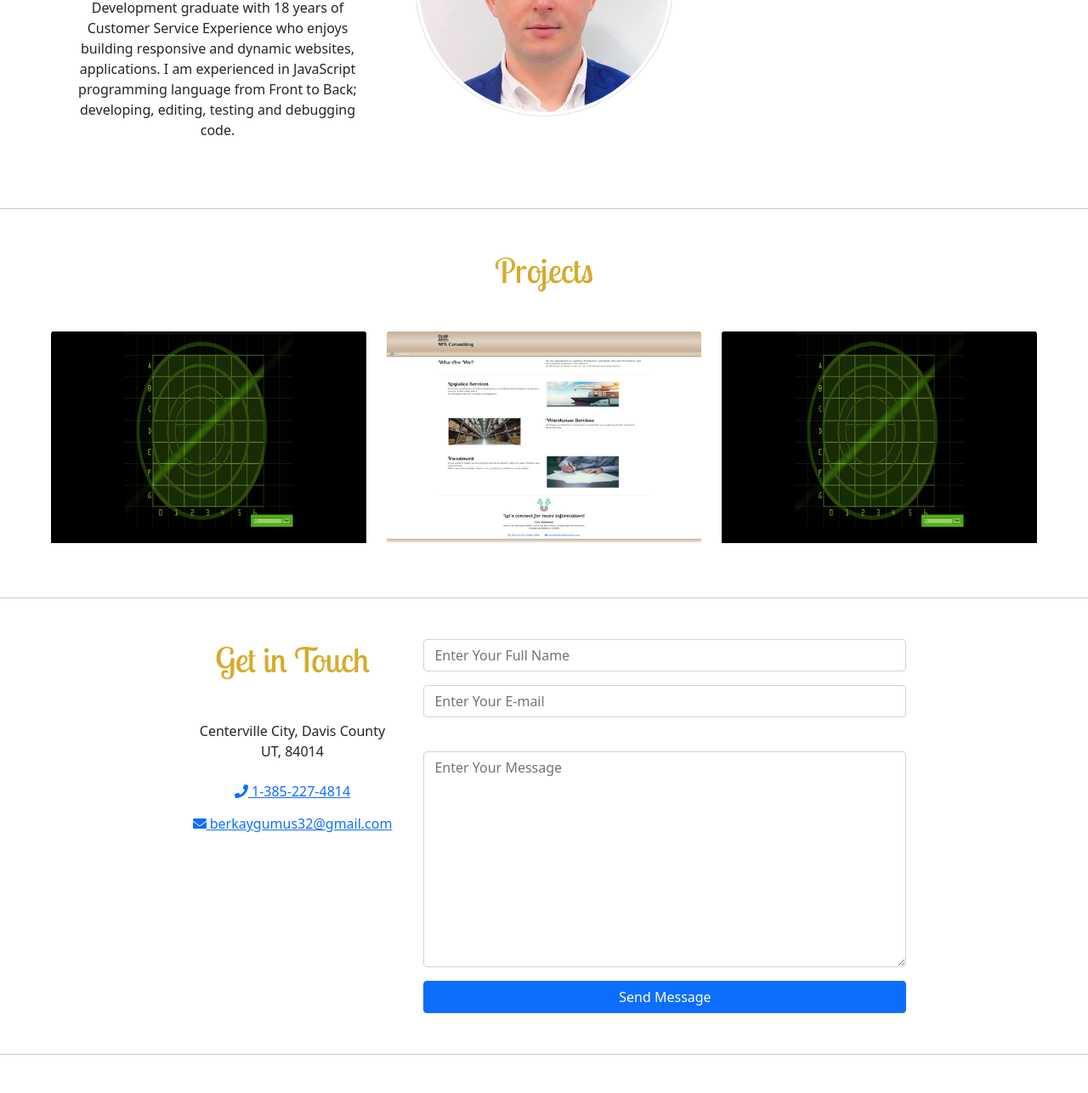
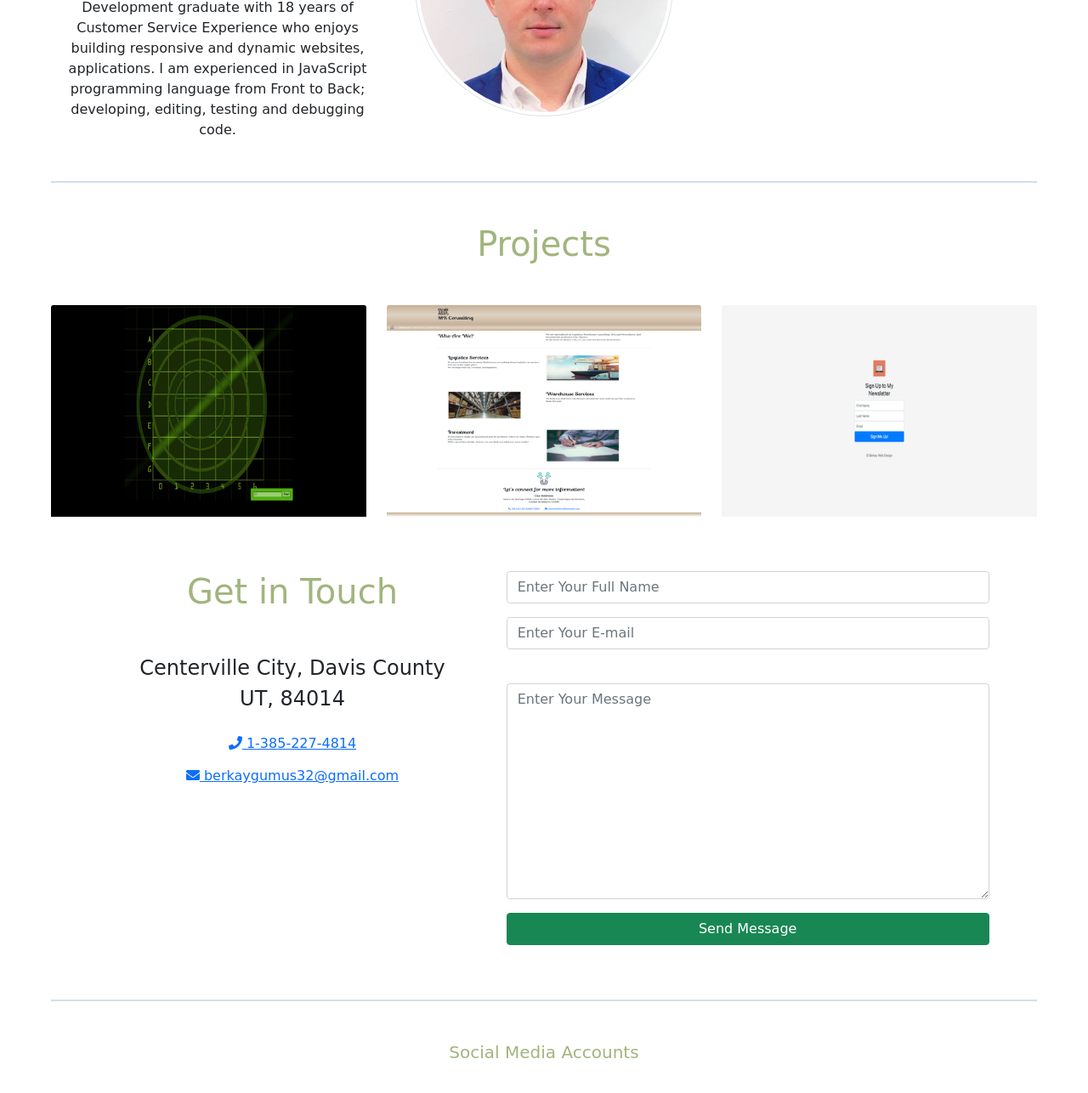
Before and after one commit to berkaygumus32/berkaygumus, a plain HTML site: page index.html in a window 1280 px wide. Shown: the part 723-2009 px from the top of the page at 85% size. Drawn offline with nearby package versions, Linux system fonts and the light colour scheme; a web font is replaced by a local one.

Commit message:
newsletter-signup added

```diff
--- a/index.html
+++ b/index.html
@@ -15,7 +15,7 @@
     <link rel="stylesheet" href="https://cdnjs.cloudflare.com/ajax/libs/bootstrap/5.1.3/js/bootstrap.min.js">
     <link rel="stylesheet" href="styles.css">
     <link href="https://fonts.googleapis.com/css2?family=Lobster+Two:ital@0;1&family=Playfair+Display&family=Poppins:wght@200&family=Roboto:wght@100;300;500;700;900&display=swap" rel="stylesheet">
-</head>
+    <link href="https://fonts.googleapis.com/css2?family=Supermercado+One&display=swap" rel="stylesheet"></head>
 <body>
 
 
@@ -33,6 +33,9 @@
                         </li>
                         <li class="nav-item">
                             <a href="#portfolio" class="nav-link">Portfolio</a>
+                        </li>
+                        <li class="nav-item">
+                            <a href="#certificates" class="nav-link">Certificates</a>
                         </li>
                         <li class="nav-item">
                             <a href="#contact" class="nav-link">Contact</a>
@@ -64,38 +67,79 @@
                     <img  class="img-thumbnail rounded-circle d-block m-auto" src="images/berkaygumus.jpg" alt="berkaygumus img">
                 </div>
                 <!-- skills -->
-                <div class="col-sm-12 col-md-4 col-lg-4 mt-5">
+                <div class="col-sm-12 col-md-4 col-lg-4 mt-5 ">
                     <h1 class="text-center">Skills</h1>
                     <p class="text-center">Html, Css, Bootstrap, JavaScript, ReactJS, <br> React Native, NodeJS, Express, MongoDB</p>
                 </div>
             </div>
+            <hr>
         </div>
     </section>
-    <hr>
+
+
     <!-- Portfolio Section -->
+
     <section class="portfolio colored-section m-5" id="portfolio">
         <div class="container-fluid">
             <h1 class="text-center mb-5">Projects</h1>
             <div class="row">
-                <div class="col-sm-12 col-md-4 col-lg-4 mb-3">
+                <div class="col-sm-12 col-md-4 col-lg-4 mb-3 pfs">
                     <a href="https://exorship.netlify.app/" target="_blank"><img src="images/exorship.png" class="card-img-top" alt="BattleshipGameimg"></a>
                 </div>
-                <div class="col-sm-12 col-md-4 col-lg-4 mb-3">
-                    <a href="https://widenyourtrade.netlify.app" target="_blank"><img src="images/wyt.png" class="card-img-top" alt="BattleshipGameimg"></a>
+                <div class="col-sm-12 col-md-4 col-lg-4 mb-3 pfs">
+                    <a href="https://widenyourtrade.netlify.app" target="_blank"><img src="images/wyt.png" class="card-img-top" alt="wyt img"></a>
                 </div>
-                <div class="col-sm-12 col-md-4 col-lg-4">
-                    <a href="https://exorship.netlify.app/" target="_blank"><img src="images/exorship.png" class="card-img-top" alt="BattleshipGameimg"></a>
+                <div class="col-sm-12 col-md-4 col-lg-4 mb-3 pfs">
+                    <a href="https://dry-dusk-16497.herokuapp.com/" target="_blank"><img src="images/nsnjs.png" class="card-img-top" alt="newsletter signup img"></a>
                 </div>
-
             </div>
         </div>
     </section>
-    <hr>
+
+     <!-- certificates -->
+     <!-- <section class="certificates m-5" id="certificates">
+        <div class="container-fluid">
+            <h1 class="text-center mb-5">Certificates</h1>
+            <div class="row">
+                <div class="col-sm-12 col-md-4 col-lg-3 mb-3 certificate">
+                    <iframe src="certificates/hcj.pdf#toolbar=0" ></iframe>
+                </div>
+
+                <div class="col-sm-12 col-md-4 col-lg-3 mb-3 certificate">
+                    <iframe src="certificates/bootstrap.pdf#toolbar=0"></iframe>
+                </div>
+
+                <div class="col-sm-12 col-md-4 col-lg-3 mb-3 certificate">
+                    <iframe src="certificates/react.pdf#toolbar=0"></iframe>
+                </div>
+            </div>
+
+            <div class="row">
+
+                <div class="col-sm-12 col-md-4 col-lg-3 mb-3 certificate">
+                    <iframe src="certificates/reactnative.pdf#toolbar=0"></iframe>
+                </div>
+
+
+                <div class="col-sm-12 col-md-4 col-lg-3 mb-3 certificate">
+                    <iframe src="certificates/nodejs.pdf#toolbar=0"></iframe>
+                </div>
+
+
+                <div class="col-sm-12 col-md-4 col-lg-3 mb-3 certificate">
+                    <iframe src="certificates/fullstack.pdf#toolbar=0"></iframe>
+                </div>
+            </div>
+            <hr>
+        </div>
+    </section> -->
+
+
     <!-- Contact Me Section -->
     <section class="contact white-section m-5" id="contact">
         <div class="container-fluid">
             <div class="row justify-content-center" >
-                <div class="col-auto text-center mb-5">
+                <div class="col-auto text-center mx-5">
                     <h1 class="mb-5">Get in Touch</h1>
                     <address>Centerville City, Davis County <br>
                         UT, 84014
@@ -119,15 +163,18 @@
                             <label for="contactText" class="form-label"></label>
                             <textarea class="form-control" id="contactText" rows="10" cols="10" placeholder="Enter Your Message"></textarea>
                         </div>
-                        <div class="d-grid gap-2">
-                            <button class="btn btn-primary" type="submit">Send Message</button>
+                        <div class="d-grid gap-2 mb-5">
+                            <button class="btn btn-success" type="submit">Send Message</button>
                         </div>
                     </form>
                 </div>
             </div>
+            <hr>
         </div>
     </section>
-   <hr>
+
+    <div id="like_button_container"></div>
+
     <!-- Site Footer -->
 
     <section class="footer m-5">
@@ -149,5 +196,14 @@
 
     <script src="script.js"></script>
     <script src="bootstrap.js"></script>
+
+    <!-- React'i yükle. -->
+  <!-- Not: yayınlama için hazırlanırken,  "development.js" yi "production.min.js" ile değiştirin -->
+  <script src="https://unpkg.com/react@17/umd/react.development.js" crossorigin></script>
+  <script src="https://unpkg.com/react-dom@17/umd/react-dom.development.js" crossorigin></script>
+
+  <!-- React bileşenimizi yükleyin. -->
+  <script src="like_button.js"></script>
+
 </body>
 </html>
--- a/styles.css
+++ b/styles.css
@@ -1,7 +1,37 @@
+body {
+  font-family: 'Supermercado One', cursive;
+}
+
+html{
+  scroll-behavior: smooth;
+}
 
 h1, h5 {
-  color: #D4AC2B;
-  font-family: 'Lobster Two', cursive;
+  color: #A1B57D;
+}
+
+hr {
+  border: 1px solid steelblue;
+
+}
+
+address {
+
+  font-size: 1.5em;
+}
+
+iframe {
+  width: 75%;
+  height: 270px;
+  border: 1px solid red;
+}
+
+/* Class Selectors */
+
+
+.navbar-brand {
+
+  font-size: 1.3em;
 }
 
 .header-img {
@@ -9,13 +39,6 @@ h1, h5 {
   height: 400px;
   background: url('images/background.jpg');
   background-size: cover;
-}
-
-p {
-  animation-duration: 3s;
-  animation-name: slidein;
-  animation-iteration-count: infinite;
-  animation-direction: alternate;
 }
 
 .img-thumbnail, .btn-scl {
@@ -31,3 +54,7 @@ p {
     box-shadow: 0 0 0 50px rgba(144, 203, 240, 0);
   }
 }
+
+.pfs:hover {
+  background-color: orangered;
+}
```
Also changed, not shown: like_button.js (added, +25 -0 lines), images/nsnjs.png (added), images/wyt (1).png (deleted), images/wyt copy.png (renamed from images/orpics/wyt.png), 7 other files.
